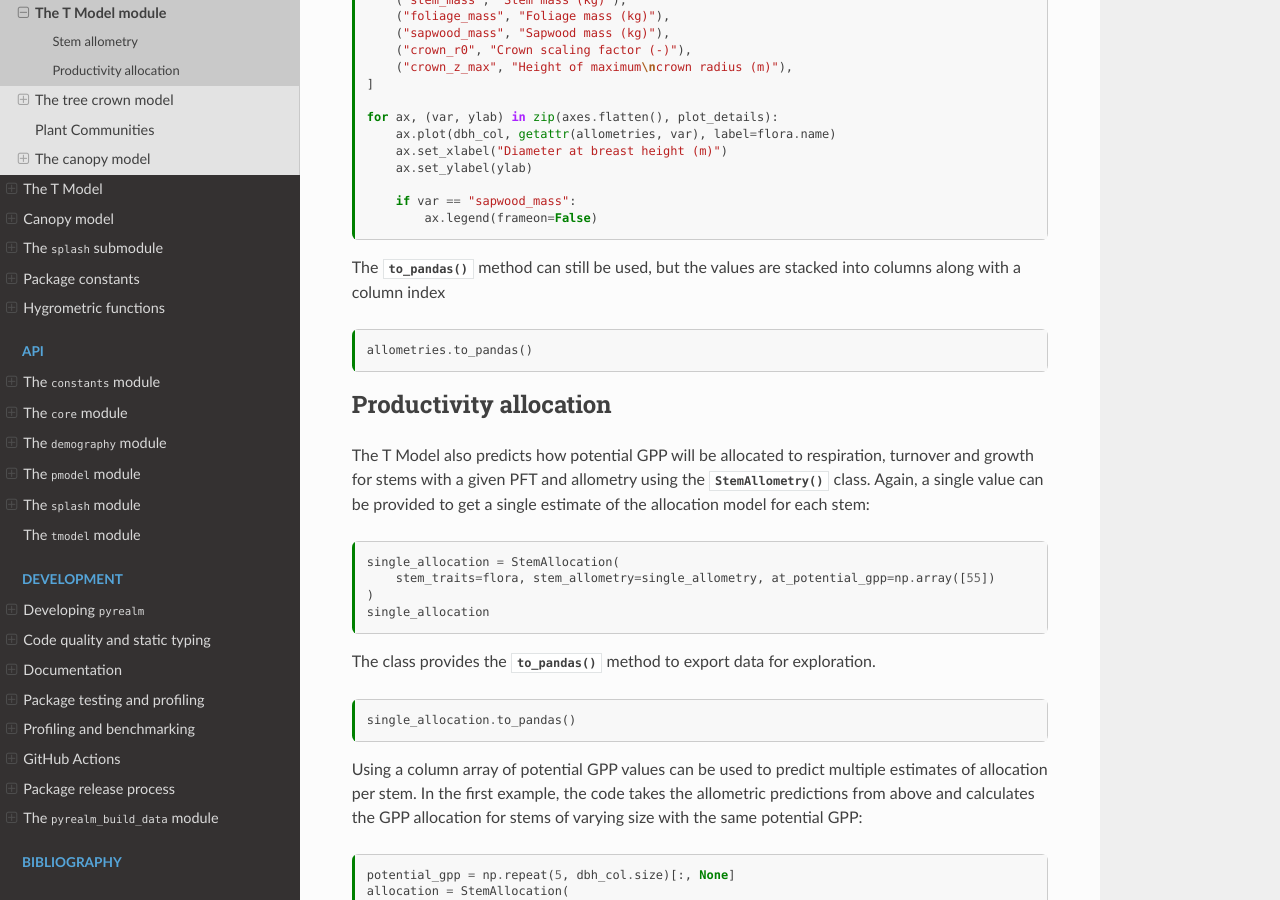
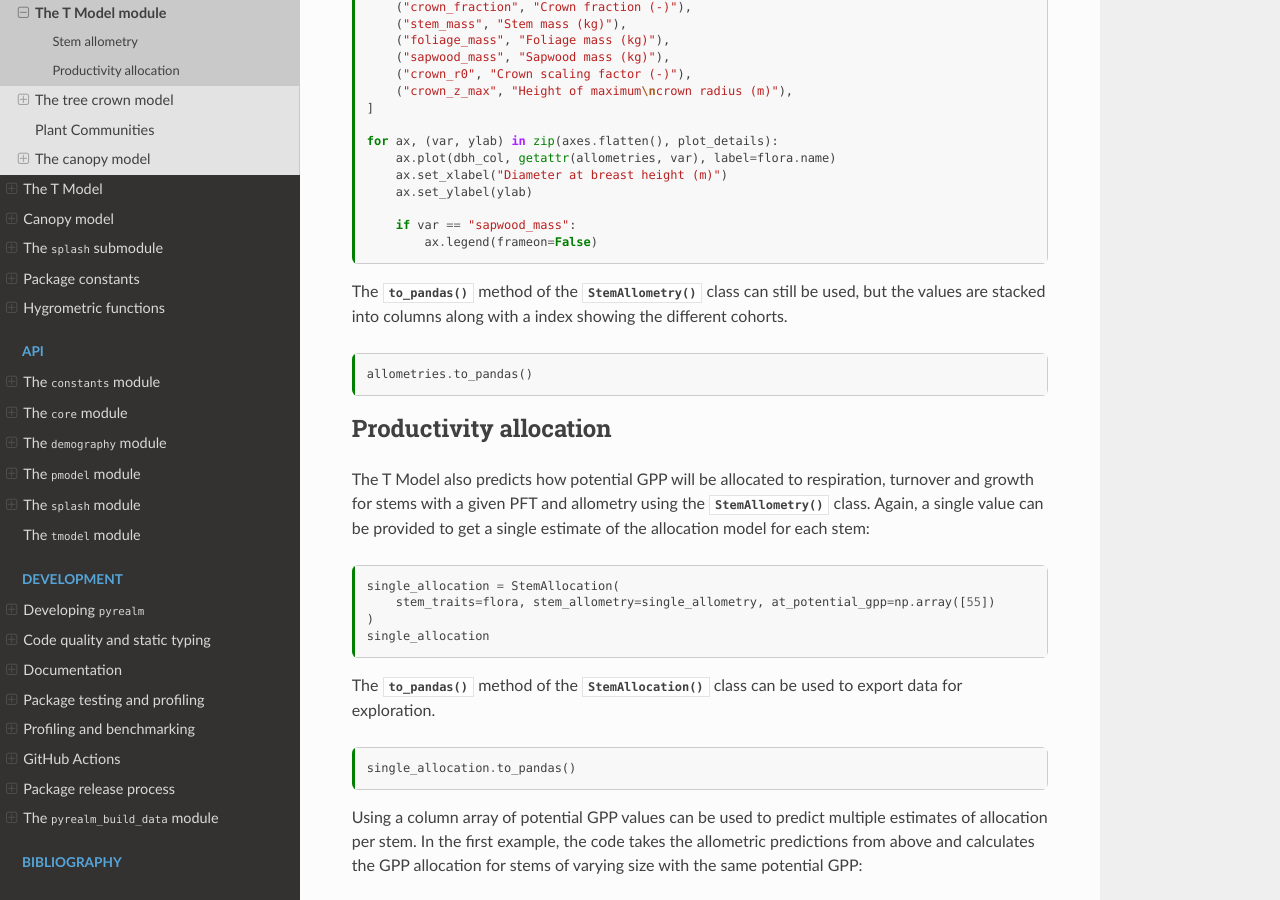
Before and after one commit to ImperialCollegeLondon/pyrealm, a Sphinx documentation site: the page built from docs/source/users/demography/t_model.md, in a window 1280 px wide and 900 px high, scrolled down 1786 px. Built offline with Sphinx 7.4.7 and the Read the Docs theme 3.1.0, drawn with Linux system fonts in a browser that asks for light colours; cross-references to code outside the pages are shown as plain code; the version number is read from the project's files by our own code; some of the changed text lies outside the part shown.

Commit message:
Working around irritating sphinx bug on inherited methods links not being supported

````diff
--- a/docs/source/users/demography/t_model.md
+++ b/docs/source/users/demography/t_model.md
@@ -77,9 +77,9 @@
 single_allometry = StemAllometry(stem_traits=flora, at_dbh=np.array([0.1, 0.1, 0.1]))
 ```
 
-The class provides a
-{meth}`~pyrealm.demography.t_model_functions.StemAllometry.to_pandas()` method
-to export the stem data for data exploration.
+The {meth}`~pyrealm.demography.t_model_functions.StemAllometry` class provides the
+{meth}`~pyrealm.demography.core.PandasExporter.to_pandas()` method to export the stem
+data for data exploration.
 
 ```{code-cell} ipython3
 single_allometry.to_pandas()
@@ -123,8 +123,9 @@
         ax.legend(frameon=False)
 ```
 
-The {meth}`~pyrealm.demography.t_model_functions.StemAllometry.to_pandas()` method
-can still be used, but the values are stacked into columns along with a column index
+The {meth}`~pyrealm.demography.core.PandasExporter.to_pandas()` method of the
+{meth}`~pyrealm.demography.t_model_functions.StemAllometry` class can still be used, but
+the values are stacked into columns along with a index showing the different cohorts.
 
 ```{code-cell} ipython3
 allometries.to_pandas()
@@ -144,8 +145,8 @@
 single_allocation
 ```
 
-The class provides the
-{meth}`~pyrealm.demography.t_model_functions.StemAllocation.to_pandas()` method to
+The {meth}`~pyrealm.demography.core.PandasExporter.to_pandas()` method of the
+{meth}`~pyrealm.demography.t_model_functions.StemAllocation` class can be used to
 export data for exploration.
 
 ```{code-cell} ipython3
@@ -227,8 +228,9 @@
 fig.delaxes(axes[-1])
 ```
 
-As before, the {meth}`~pyrealm.demography.t_model_functions.StemAllometry.to_pandas()`
-method can be used to export the data for each stem:
+As before, the {meth}`~pyrealm.demography.core.PandasExporter.to_pandas()` method of the
+{meth}`~pyrealm.demography.t_model_functions.StemAllometry` classs can be used to export
+the data for each stem:
 
 ```{code-cell} ipython3
 allocation.to_pandas()
````
Also changed, not shown: docs/source/users/demography/crown.md (+3 -3 lines), docs/source/users/demography/flora.md (+7 -5 lines).
